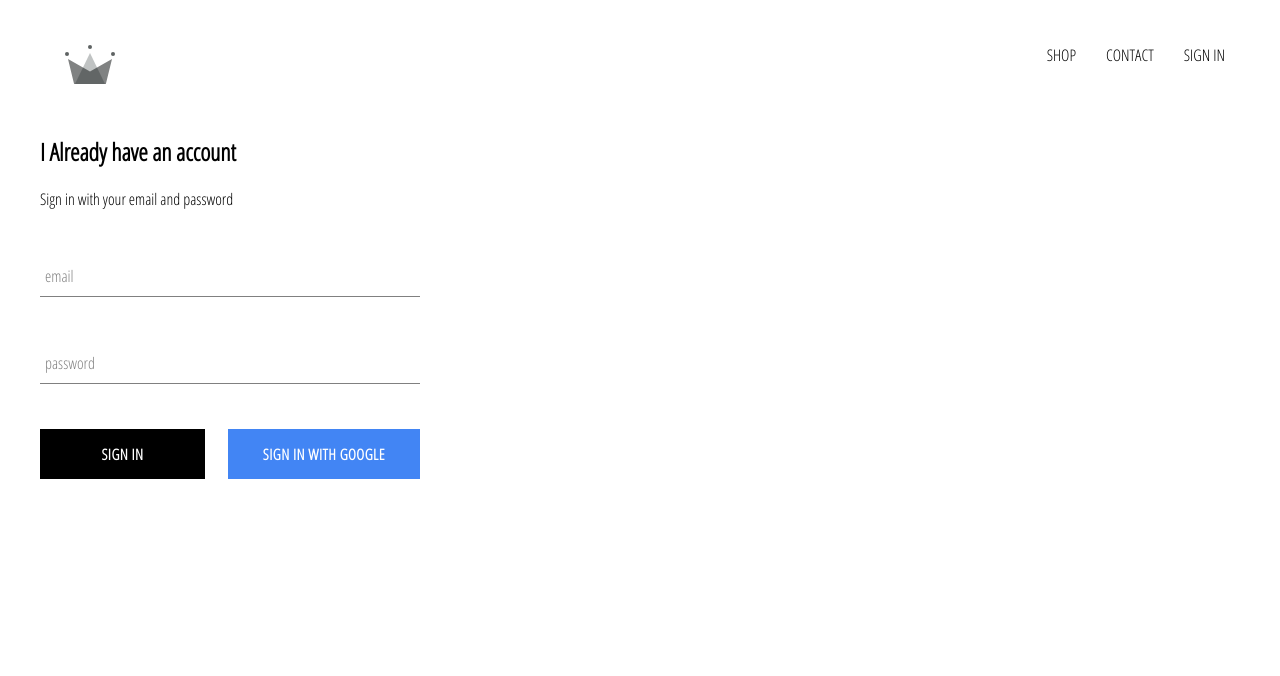
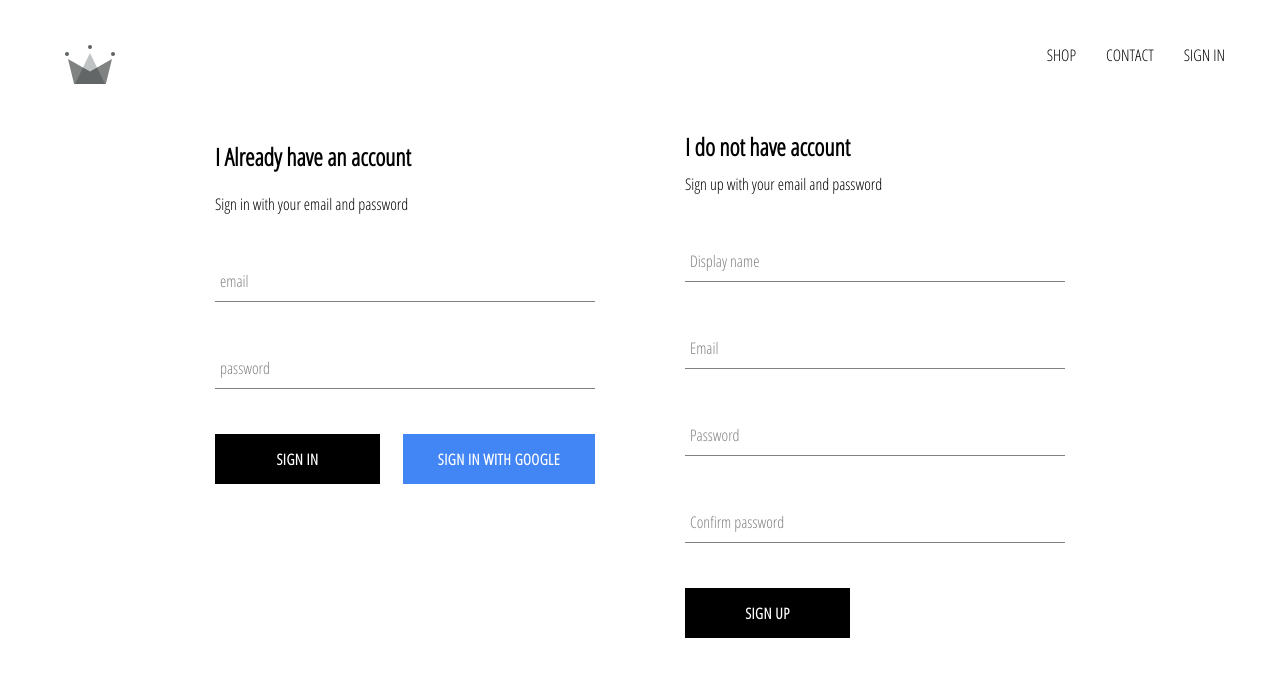
Before and after one commit to O2Hope/simply-commerce, a React (Create React App) app: page /signin in a window 1280 px wide. Shown: the top 676 px of the page. Built offline with nearby package versions, Linux system fonts and the light colour scheme; no server answers.

Commit message:
Create and implement component to signup with email

```diff
--- a/src/App.js
+++ b/src/App.js
@@ -17,10 +17,23 @@
 
   unsubscribeFromAuth = null;
 
-  componentDidMount(){
-    this.unsubscribeFromAuth = auth.onAuthStateChanged(async user => {
-      createUserProfileDocument(user);
-    })
+  componentDidMount() {
+    this.unsubscribeFromAuth = auth.onAuthStateChanged(async userAuth => {
+      if (userAuth) {
+        const userRef = await createUserProfileDocument(userAuth);
+
+        userRef.onSnapshot(snapshot => {
+          this.setState({
+            currentUser: {
+              id: snapshot.id,
+              ...snapshot.data()
+            }
+          });
+        });
+      } else {
+        this.setState({ currentUser: userAuth });
+      }
+    });
   }
 
   componentWillUnmount() {
--- /dev/null
+++ b/src/components/sign-up/sign-up.component.jsx
@@ -0,0 +1,96 @@
+import React from "react";
+import FormInput from "../form-input/form-input.component";
+import CustomButton from "../custom-button/custom-button.component";
+
+import { auth, createUserProfileDocument } from "../../firebase/firebase.utils";
+import "./sign-up.styles.scss";
+
+class SignUp extends React.Component {
+  constructor() {
+    super();
+
+    this.state = {
+      displayName: "",
+      email: "",
+      password: "",
+      confirmPassword: ""
+    };
+  }
+
+  handleSubmit = async e => {
+    const { displayName, email, password, confirmPassword } = this.state;
+      e.preventDefault();
+
+      if(password !== confirmPassword){
+          alert("Password don't match")
+          return;
+      }
+
+      try {
+          const {user} = await auth.createUserWithEmailAndPassword(email, password);
+          await createUserProfileDocument(user, {displayName});
+
+          this.setState({
+            displayName: "",
+            email: "",
+            password: "",
+            confirmPassword: ""
+          })
+      } catch (error) {
+          console.error(error);
+      }
+  }
+
+  handleChange = e => {
+      const {name, value} = e.target;
+      this.setState({[name]: value})
+  }
+
+  render() {
+    const { displayName, email, password, confirmPassword } = this.state;
+
+    return (
+      <div className="sign-up">
+        <h2 className="title">I do not have account</h2>
+        <span>Sign up with your email and password</span>
+        <form className="sign-up-form" onSubmit={this.handleSubmit}>
+          <FormInput
+            type="text"
+            name="displayName"
+            value={displayName}
+            onChange={this.handleChange}
+            label="Display name"
+            required
+          />
+          <FormInput
+            type="email"
+            name="email"
+            value={email}
+            onChange={this.handleChange}
+            label="Email"
+            required
+          />
+          <FormInput
+            type="password"
+            name="password"
+            value={password}
+            onChange={this.handleChange}
+            label="Password"
+            required
+          />
+          <FormInput
+            type="password"
+            name="confirmPassword"
+            value={confirmPassword}
+            onChange={this.handleChange}
+            label="Confirm password"
+            required
+          />
+          <CustomButton type="submit">SIGN UP</CustomButton>
+        </form>
+      </div>
+    );
+  }
+}
+
+export default SignUp;
--- /dev/null
+++ b/src/components/sign-up/sign-up.styles.scss
@@ -0,0 +1,9 @@
+.sign-up {
+  display: flex;
+  flex-direction: column;
+  width: 380px;
+
+  .title {
+    margin: 10px 0;
+  }
+}
--- a/src/pages/sign-in/sign-in.component.jsx
+++ b/src/pages/sign-in/sign-in.component.jsx
@@ -1,9 +1,13 @@
 import React, { memo } from "react";
 import SignIn from "../../components/sign-in/sign-in.component";
+import SignUp from "../../components/sign-up/sign-up.component"
+
+import "./sign-in.styles.scss";
 
 const SignInPage = () => (
   <div className="sign-in-page">
     <SignIn />
+    <SignUp/>
   </div>
 );
 
--- /dev/null
+++ b/src/pages/sign-in/sign-in.styles.scss
@@ -0,0 +1,6 @@
+.sign-in-page {
+  width: 850px;
+  display: flex;
+  justify-content: space-between;
+  margin: 30px auto;
+}
```
